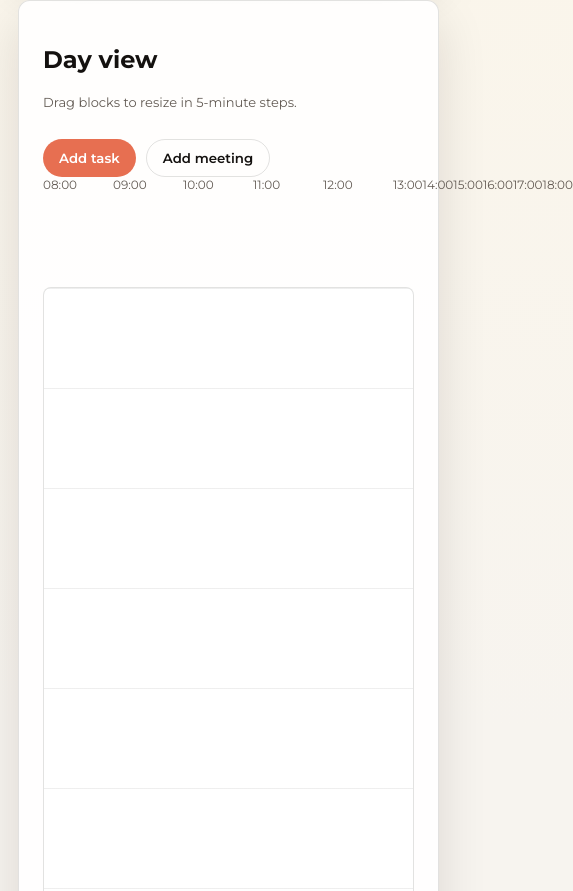
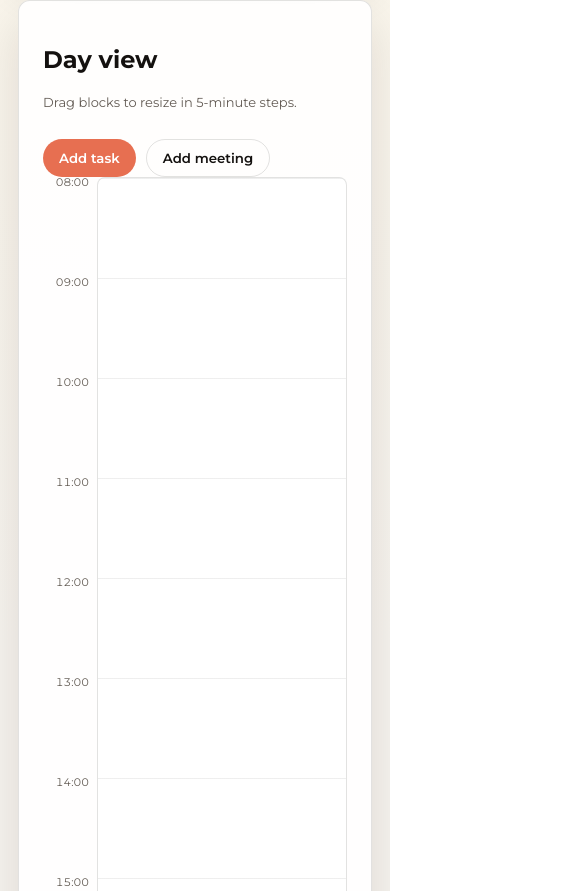
Before and after one commit to dombialcz/Overrun-lite, a website: page index.html in a window 390 px wide. Shown: the part 934-1825 px from the top of the page, 573 px wide, since content can reach past the window. Drawn offline with nearby package versions, Linux system fonts and the light colour scheme.

Commit message:
Fix mobile calendar time labels

```diff
--- a/styles.css
+++ b/styles.css
@@ -339,6 +339,7 @@ textarea {
 .time-labels {
   display: grid;
   grid-auto-rows: var(--hour-height);
+  align-items: start;
   font-size: 12px;
   color: var(--muted);
   padding-top: 0;
@@ -346,6 +347,7 @@ textarea {
 
 .calendar-day {
   position: relative;
+  min-width: 0;
   min-height: calc(var(--hour-height) * 11);
   border-radius: 8px;
   background: #fff;
@@ -657,12 +659,14 @@ textarea {
   }
 
   .calendar-grid {
-    grid-template-columns: 1fr;
+    grid-template-columns: 56px minmax(0, 1fr);
+    gap: 10px;
   }
 
   .time-labels {
-    grid-template-columns: repeat(auto-fit, minmax(70px, 1fr));
-    grid-auto-flow: column;
+    justify-items: end;
+    font-variant-numeric: tabular-nums;
+    line-height: 1;
   }
 }
 
@@ -919,7 +923,12 @@ button:disabled {
   }
 
   .calendar-grid {
-    gap: 10px;
+    grid-template-columns: 46px minmax(0, 1fr);
+    gap: 8px;
+  }
+
+  .time-labels {
+    font-size: 11px;
   }
 
   .detail-grid,
```
Also changed, not shown: tests/e2e/page-objects/CalendarPageObject.ts (+43 -0 lines), tests/e2e/specs/calendar-ui.spec.ts (+13 -0 lines).
